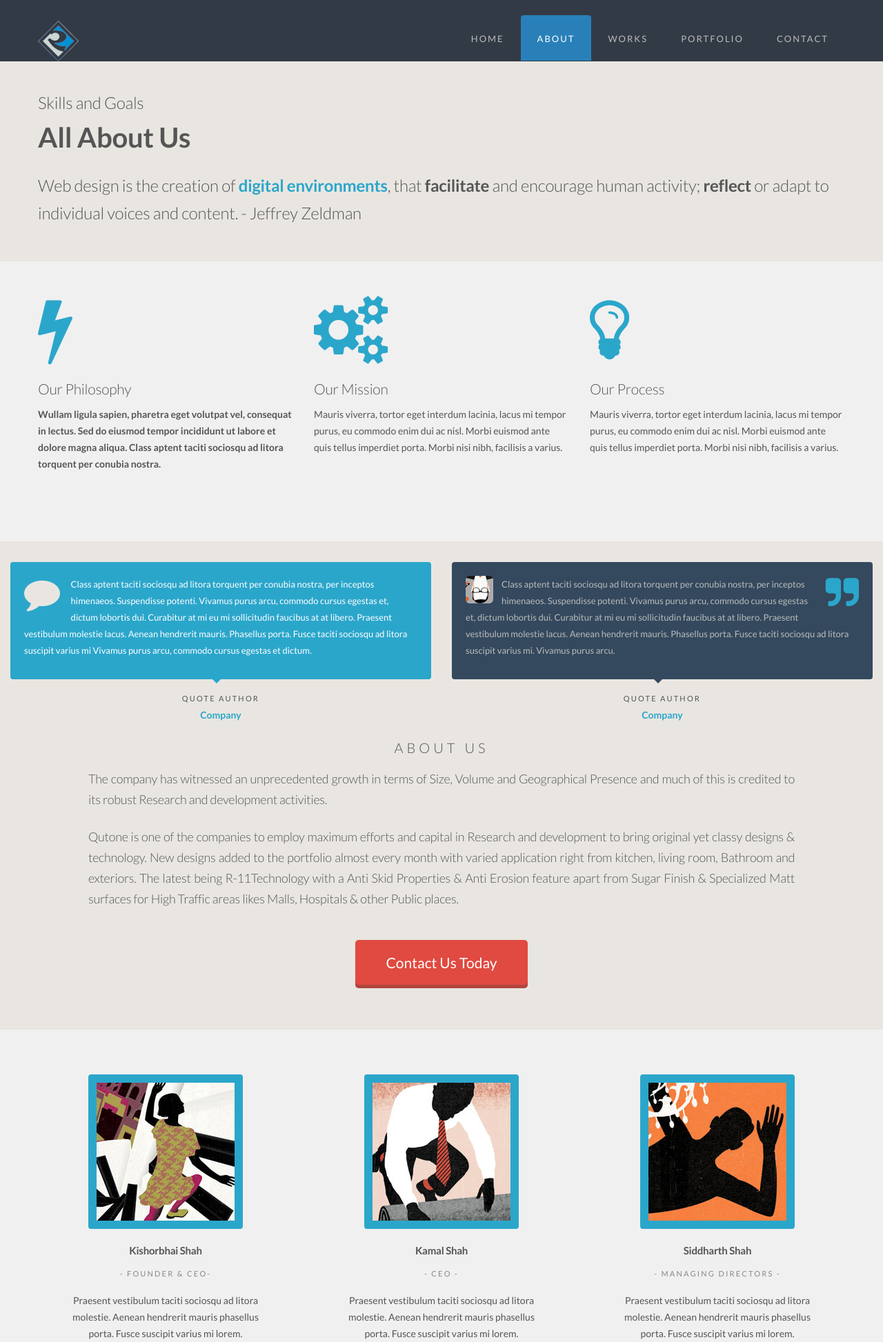
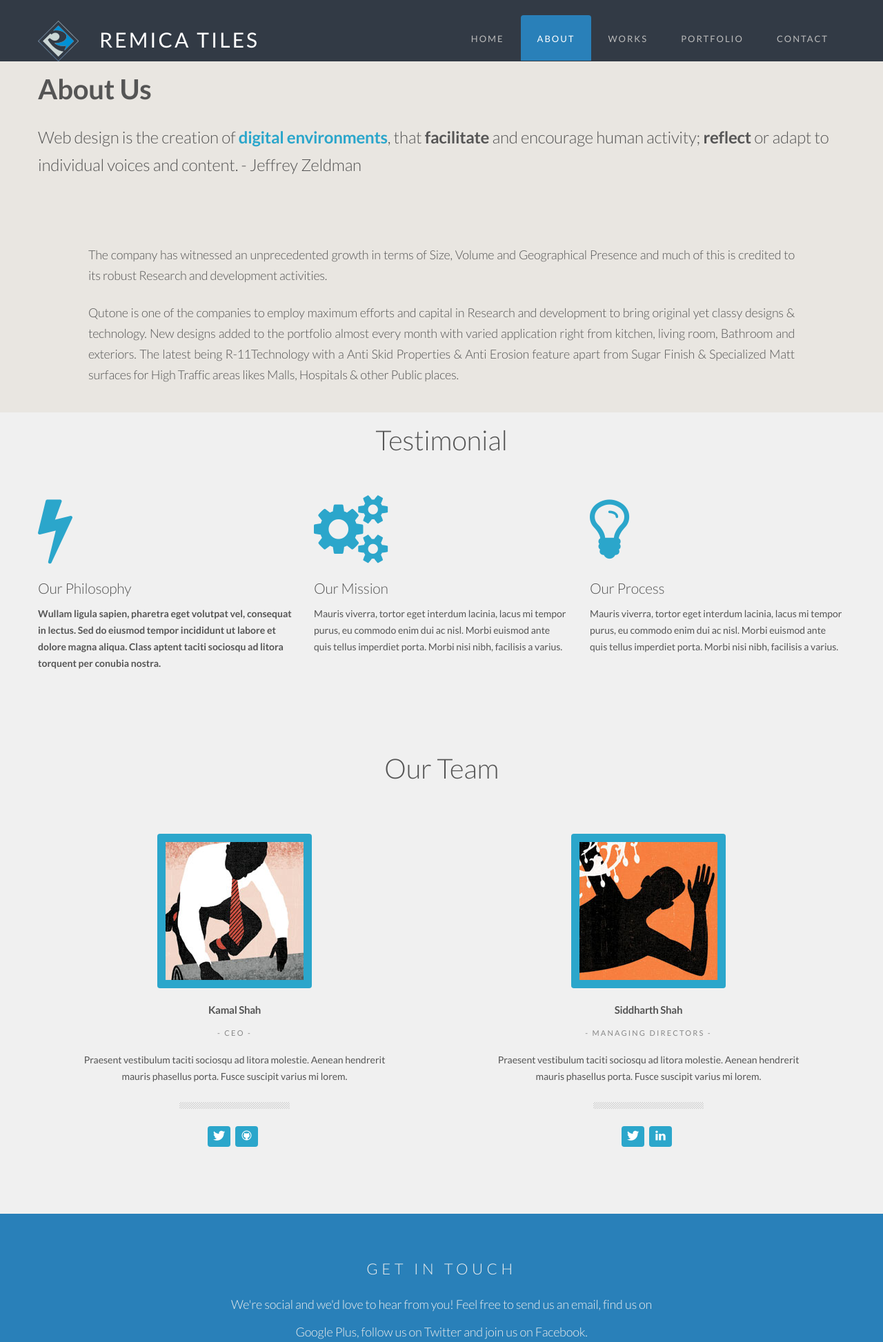
Before and after one commit to NikhilSurani/remica, a PHP site: page /remicademo/about.php in a window 1280 px wide. Shown: the top 1946 px of the page at 69% size. Run offline with PHP 8.4, Linux system fonts and the light colour scheme; some libraries are stand-ins or nearby versions.

Commit message:
Site title, sestion setup in about us and inde page

```diff
--- /dev/null
+++ b/Backend_CSS/developer.css
@@ -0,0 +1,8 @@
+.logo-text {
+    align-content: right;
+    float: right;
+    margin-left: 15px;
+    margin-top: 15px;
+    margin-right: 15px;
+    padding-left: 15px;
+}
--- a/about.php
+++ b/about.php
@@ -5,8 +5,8 @@
 <div id="banner">
 		<div class="container intro_wrapper">
 			<div class="inner_content">
-				<h1>Skills and Goals</h1>
-					<h1 class="title">All About Us</h1>
+				<!-- <h1>Skills and Goals</h1> -->
+					<h1 class="title">About Us</h1>
 						<h1 class="intro">
 							Web design is the creation of <span class="hue">digital environments</span>, that <span>facilitate</span> and encourage human activity;
 							<span>reflect </span> or adapt to individual voices and content. - Jeffrey Zeldman
@@ -14,7 +14,23 @@
 					</div>
 				</div>
 			</div>
+
+			<!--strip-->
+			<div class="strip">
+					<!-- <h1 class="center">About Us</h1> -->
+					<h3 class=" about_strip">
+						The company has witnessed an unprecedented growth in terms of Size, Volume and Geographical Presence and much of this is credited to its robust Research and development activities.
+					</h3>
+					<br>
+					<h3 class="about_strip">
+						Qutone is one of the companies to employ maximum efforts and capital in Research and development to bring original yet classy designs & technology. New designs added to the portfolio almost every month with varied application right from kitchen, living room, Bathroom and exteriors. The latest being R-11Technology with a Anti Skid Properties & Anti Erosion feature apart from Sugar Finish & Specialized Matt surfaces for High Traffic areas likes Malls, Hospitals & other Public places.
+					</h3>
+					<!-- <a href="contact.php" class="big_button">Contact Us Today</a> -->
+				</div>
+			<!--/strip-->
+
 <div class="container wrapper">
+<h1 class="text-center" style="font-size: 40px;">Testimonial</h1>
 	<div class="inner_content">
 		<div class="row pad30">
 <!--col 1-->
@@ -53,7 +69,7 @@
 				</div>
 				</div>
 					</div>
-					<div class="col-sm-6 col-md-6 pad30">
+					<!-- <div class="col-sm-6 col-md-6 pad30">
 			<div class="testimonial3 fadeinup">
 				<p>
 					<i class="fa fa-comment fa-4x pull-left magnolia"></i>
@@ -64,10 +80,10 @@
 			</div>
 				<p class="center"><small>QUOTE AUTHOR</small><br/><span class="hue">Company</span></p>
 			<div class="pad15"></div>
-		</div>
+		</div> -->
 
 		<!--5-->
-			<div class="col-sm-6 col-md-6 pad30">
+			<!-- <div class="col-sm-6 col-md-6 pad30">
 			<div class="testimonial1 fadeinup">
 				<p>
 					<img src="img/my_avatar.jpg" alt="" class="img-rounded pull-left"/>
@@ -78,26 +94,16 @@
 				</p>
 			</div>
 				<p class="center"><small>QUOTE AUTHOR</small><br/><span class="hue">Company</span></p>
-			<div class="pad15"></div>
-		</div>
-   	<!--strip-->
-				<div class="strip">
-					<h1 class="center">About Us</h1>
-					<h3 class=" about_strip">
-						The company has witnessed an unprecedented growth in terms of Size, Volume and Geographical Presence and much of this is credited to its robust Research and development activities.
-					</h3>
-					<br>
-					<h3 class="about_strip">
-						Qutone is one of the companies to employ maximum efforts and capital in Research and development to bring original yet classy designs & technology. New designs added to the portfolio almost every month with varied application right from kitchen, living room, Bathroom and exteriors. The latest being R-11Technology with a Anti Skid Properties & Anti Erosion feature apart from Sugar Finish & Specialized Matt surfaces for High Traffic areas likes Malls, Hospitals & other Public places.
-					</h3>
-					<a href="contact.php" class="big_button">Contact Us Today</a>
-				</div>
-			<!--/strip-->
+			<div class="pad15"></div> -->
+		<!-- </div> -->
+
 			<div class="container wrapper">
+			<h1 class="text-center" style="font-size: 40px;">Our Team</h1>
 	<div class="inner_content">
+
 		<div class="row pad30">
 			<!--1-->
-	<div class="col-sm-6 col-md-4">
+	<!-- <div class="col-sm-6 col-md-4">
 		<div class="team_sections fadeindown">
 			<img alt="" src="img/team/team1.jpg" class="th">
 			<h5>
@@ -113,11 +119,11 @@
 			<a href="#" class="zocial icon twitter team_ic"></a>
 			<a href="#" class="zocial icon facebook team_ic"></a>
 			<a href="#" class="zocial icon dribbble team_ic"></a>
-			</div>
-			<div class="pad15"></div>
 		</div>
+		<div class="pad15"></div>
+		</div> -->
 <!--2-->
-	<div class="col-sm-6 col-md-4">
+	<div class="col-sm-6 col-md-6">
 		<div class="team_sections fadeindown">
 			<img alt="" src="img/team/team4.jpg" class="th">
 			<h5>
@@ -131,13 +137,13 @@
 			</p>
 			<hr class="team-line">
 			<a href="#" class="zocial icon twitter team_ic"></a>
-			<a href="#" class="zocial icon facebook team_ic"></a>
+			<!-- <a href="#" class="zocial icon facebook team_ic"></a> -->
 			<a href="#" class="zocial icon github team_ic"></a>
 			</div>
 			<div class="pad15"></div>
 		</div>
 <!--3-->
-	<div class="col-sm-6 col-md-4">
+	<div class="col-sm-6 col-md-6">
 		<div class="team_sections fadeindown">
 			<img alt="" src="img/team/team3.jpg" class="th ">
 			<h5>
@@ -151,7 +157,7 @@
 			</p>
 			<hr class="team-line">
 			<a href="#" class="zocial icon twitter team_ic"></a>
-			<a href="#" class="zocial icon facebook team_ic"></a>
+			<!-- <a href="#" class="zocial icon facebook team_ic"></a> -->
 			<a href="#" class="zocial icon linkedin team_ic"></a>
 			</div>
 			<div class="pad15"></div>
--- a/footer.php
+++ b/footer.php
@@ -9,8 +9,8 @@
 		<a href="http://www.facebook.com/sharer.php?s=100&p[url]=http://www.remicatiles.com&p[images][0]=http://www.remicatiles.com/img/the-best-school-logo.png&p[title]=Remica Tiles&p[summary]=Remica Tiles" class="fa fa-facebook follow_us" target="_blank"></a>
 		<a href="#" class="fa fa-linkedin follow_us" target="_blank"></a>
 
-		</div>
 	</div>
+</div>
 
 <!-- footer 2 -->
 	<div id="footer2">
--- a/header.php
+++ b/header.php
@@ -31,6 +31,7 @@
 <link rel="stylesheet" type="text/css" href="rs-plugin/css/settings.css" media="screen" />
 
 <link rel="icon" type="image/png" href="img/favicon.png" sizes="196x196">
+<link href="Backend_CSS/developer.css" rel="stylesheet">
 <!--[if lt IE 9]>
 <script src="http://html5shim.googlecode.com/svn/trunk/html5.js"></script>
 <![endif]-->
@@ -49,8 +50,10 @@
 				<i class="fa fa-bars"></i>
 			</button>
 		<!--logo-->
+
 			<div class="logo">
 				<a href="index.php"><img src="img/logo.png" alt="Remica Tiles" class="animated bounceInDown" /></a>
+				<div class="caption rev-title-sub logo-text">REMICA TILES</div>
 			</div>
 		</div>
 
```
Also changed, not shown: index.php (+17 -15 lines).
